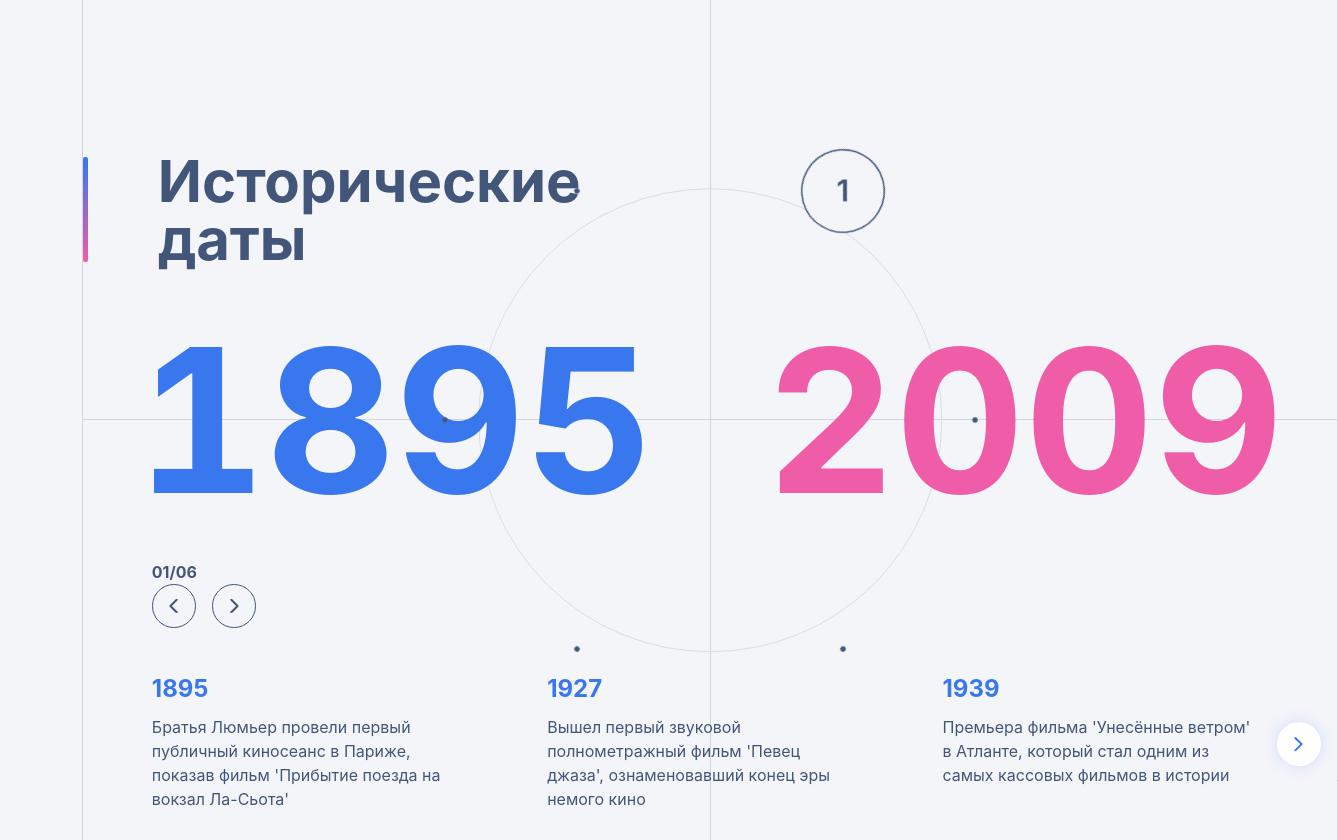
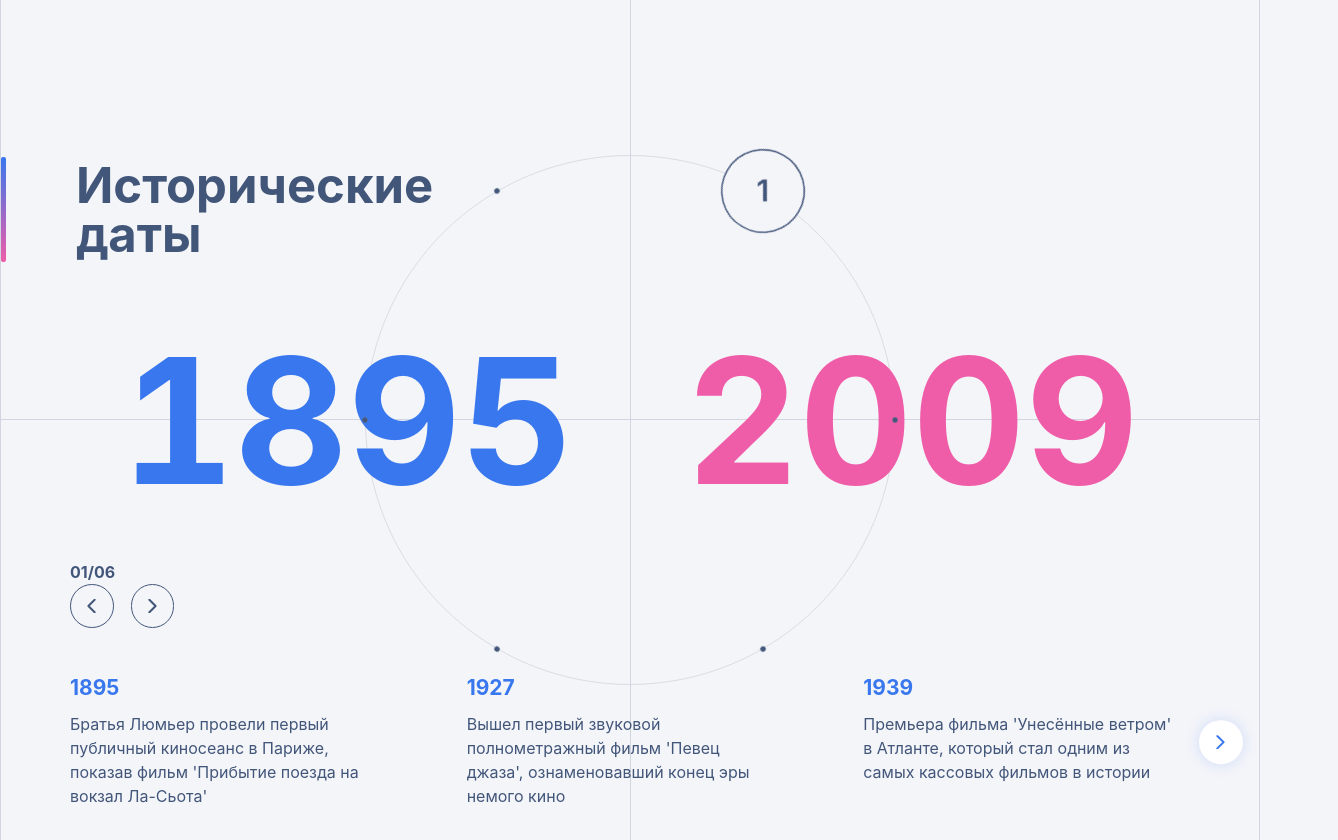
Before and after one commit to midnight-light/only-gsap-test, a React app: page / in a window 1280 px wide. Shown: the whole page, 1338 px wide, since content can reach past the window. Built offline with nearby package versions, Linux system fonts and the light colour scheme.

Commit message:
fix(circular-navigation): fix items position on other devices

```diff
--- a/src/app/styles/global-styles.ts
+++ b/src/app/styles/global-styles.ts
@@ -2,11 +2,8 @@ import { createGlobalStyle } from 'styled-components';
 
 export const GlobalStyles = createGlobalStyle`
   html {
-    font-size: 16px;
-
-    @media (max-width: ${({ theme }) => theme.breakpoints.laptop}) {
-      font-size: 14px;
-    }
+    font-size: clamp(14px, 0.833vw, 16px);
+    height: 100%;
   }
 
   * {
@@ -21,6 +18,7 @@ export const GlobalStyles = createGlobalStyle`
     color: ${({ theme }) => theme.colors.text};
     background-color: ${({ theme }) => theme.colors.background};
     line-height: 1.5;
+    height: 100%;
     -webkit-font-smoothing: antialiased;
     -moz-osx-font-smoothing: grayscale;
   }
--- a/src/app/styles/theme.ts
+++ b/src/app/styles/theme.ts
@@ -36,13 +36,13 @@ export const theme: DefaultTheme = {
       xl: '24px',
     },
     heading: {
-      landingTitle: '200px',
-      h1: '58px',
-      h2: '42px',
-      h3: '28px',
-      h4: '24px',
-      h5: '20px',
-      h6: '16px',
+      landingTitle: '12.5rem', // 200px
+      h1: '3.5rem', // 56px
+      h2: '2.625rem', // 42px
+      h3: '1.75rem', // 28px
+      h4: '1.5rem', // 24px
+      h5: '1.25rem', // 20px
+      h6: '1rem', // 16px
     },
     fontWeight: {
       light: 300,
--- a/src/components/circular-navigation.tsx
+++ b/src/components/circular-navigation.tsx
@@ -49,8 +49,9 @@ const CenterCircle = styled.div<{ $radius: number }>`
   position: absolute;
   top: 50%;
   left: 50%;
-  width: ${({ $radius }) => $radius / 8}rem;
-  height: ${({ $radius }) => $radius / 8}rem;
+  width: ${({ $radius }) => $radius * 2}px;
+  height: ${({ $radius }) => $radius * 2}px;
+
   border: 1px solid ${({ theme }) => theme.colors.muted};
 
   transform: translate(-50%, -50%);
--- a/src/components/layout/grid/grid-container.tsx
+++ b/src/components/layout/grid/grid-container.tsx
@@ -10,7 +10,6 @@ interface ResponsiveConfig {
 }
 
 interface StyledGridContainerProps {
-  // desktop settings (default)
   $columns?: number;
   $rows?: number;
   $columnSize?: string;
@@ -35,6 +34,7 @@ interface StyledGridContainerProps {
   $minHeight?: string;
   $backgroundColor?: keyof DefaultTheme['colors'];
 
+  $laptop?: ResponsiveConfig;
   $tablet?: ResponsiveConfig;
   $mobile?: ResponsiveConfig;
 }
@@ -57,7 +57,6 @@ export const OverlayItem = styled.div`
 const StyledGridContainer = styled.div<StyledGridContainerProps>`
   display: grid;
 
-  /* desktop */
   grid-template-columns: ${({ $columns = 2, $columnSize = '1fr' }) =>
     `repeat(${$columns}, ${$columnSize})`};
 
@@ -75,24 +74,32 @@ const StyledGridContainer = styled.div<StyledGridContainerProps>`
   background-color: ${({ $backgroundColor, theme }) =>
     $backgroundColor ? theme.colors[$backgroundColor] : 'transparent'};
 
-  /* tablet */
+  @media (max-width: ${({ theme }) => theme.breakpoints.laptop}) {
+    ${({ $laptop, theme }) =>
+      $laptop &&
+      `
+      grid-template-columns: repeat(${$laptop.columns ?? 2}, ${$laptop.columnSize ?? '1fr'});
+      ${$laptop.rows ? `grid-template-rows: repeat(${$laptop.rows}, ${$laptop.rowSize ?? 'auto'});` : ''}
+      ${$laptop.gap ? `gap: ${theme.spacing[$laptop.gap]};` : ''}
+    `}
+  }
+
   @media (max-width: ${({ theme }) => theme.breakpoints.tablet}) {
     ${({ $tablet, theme }) =>
       $tablet &&
       `
-      grid-template-columns: repeat(${$tablet.columns || 2}, ${$tablet.columnSize || '1fr'});
-      ${$tablet.rows ? `grid-template-rows: repeat(${$tablet.rows}, ${$tablet.rowSize || 'auto'});` : ''}
+      grid-template-columns: repeat(${$tablet.columns ?? 2}, ${$tablet.columnSize ?? '1fr'});
+      ${$tablet.rows ? `grid-template-rows: repeat(${$tablet.rows}, ${$tablet.rowSize ?? 'auto'});` : ''}
       ${$tablet.gap ? `gap: ${theme.spacing[$tablet.gap]};` : ''}
     `}
   }
 
-  /* mobile */
   @media (max-width: ${({ theme }) => theme.breakpoints.mobile}) {
     ${({ $mobile, theme }) =>
       $mobile &&
       `
-      grid-template-columns: repeat(${$mobile.columns || 1}, ${$mobile.columnSize || '1fr'});
-      ${$mobile.rows ? `grid-template-rows: repeat(${$mobile.rows}, ${$mobile.rowSize || 'auto'});` : ''}
+      grid-template-columns: repeat(${$mobile.columns ?? 1}, ${$mobile.columnSize ?? '1fr'});
+      ${$mobile.rows ? `grid-template-rows: repeat(${$mobile.rows}, ${$mobile.rowSize ?? 'auto'});` : ''}
       ${$mobile.gap ? `gap: ${theme.spacing[$mobile.gap]};` : ''}
     `}
   }
--- a/src/features/historical-date/components/year-range.tsx
+++ b/src/features/historical-date/components/year-range.tsx
@@ -14,6 +14,10 @@ const Wrapper = styled.div`
   font-size: ${({ theme }) => theme.typography.heading.landingTitle};
   font-weight: ${({ theme }) => theme.typography.fontWeight.bold};
   color: ${({ theme }) => theme.colors.text};
+
+  @media (max-width: ${({ theme }) => theme.breakpoints.tablet}) {
+    font-size: ${({ theme }) => theme.typography.heading.h1};
+  }
 `;
 
 export const YearRange: React.FC<YearRangeProps> = ({ point }) => {
--- a/src/features/historical-date/historical-date-section.tsx
+++ b/src/features/historical-date/historical-date-section.tsx
@@ -17,11 +17,14 @@ import { EventsSwiper } from './components/swiper/events-swiper';
 import { YearRange } from './components/year-range';
 
 const Container = styled.div`
+  display: flex;
+  justify-content: center;
+  align-items: center;
   width: 100%;
   height: 100%;
   max-height: 67.5rem;
   max-width: 90rem;
-  background: ${({ theme }) => theme.colors.background};
+  background: ${({ theme }) => theme.colors.primary};
   position: relative;
 `;
 
@@ -44,8 +47,6 @@ export const HistoricalDateSection = () => {
   };
 
   const handlePointChange = (newPointActiveIndex: number) => {
-    console.warn('newPointActiveIndex', newPointActiveIndex);
-
     const newPoint = historicalDates.data.find(
       (p) => p.id === newPointActiveIndex,
     ) as TimeLinePoint;
@@ -55,8 +56,6 @@ export const HistoricalDateSection = () => {
     setActivePoint(newPoint);
   };
 
-  console.warn('historicalDates', historicalDates);
-
   return (
     <Container>
       <GridContainer
@@ -65,6 +64,11 @@ export const HistoricalDateSection = () => {
         $columnSize="44.87rem"
         $rowSize="30rem"
         $gap="none"
+        $laptop={{
+          columns: 2,
+          columnSize: '1fr',
+          rowSize: '30rem',
+        }}
         $tablet={{
           columns: 2,
           columnSize: '1fr',
@@ -76,7 +80,7 @@ export const HistoricalDateSection = () => {
           rowSize: '18.75rem',
         }}
         $justifyContent="center"
-        $alignContent="center"
+        $alignContent="stretch"
       >
         <GridItem
           $gridColumn="1"
--- a/src/layouts/main-layout.tsx
+++ b/src/layouts/main-layout.tsx
@@ -3,13 +3,8 @@ import styled from 'styled-components';
 const LayoutContainer = styled.div`
   padding: 0 10rem 0 20rem; /* top right bottom left */
 
-  @media (max-width: ${({ theme }) => theme.breakpoints.tablet}) {
-    padding: 0 5rem 0 10rem;
-  }
-
-  @media (max-width: ${({ theme }) => theme.breakpoints.mobile}) {
-    padding: ${({ theme }) => `
-    ${theme.spacing.sm} ${theme.spacing.sm} ${theme.spacing.sm} ${theme.spacing.sm}`};
+  @media (max-width: ${({ theme }) => theme.breakpoints.laptop}) {
+    padding: 0;
   }
 `;
 
```
